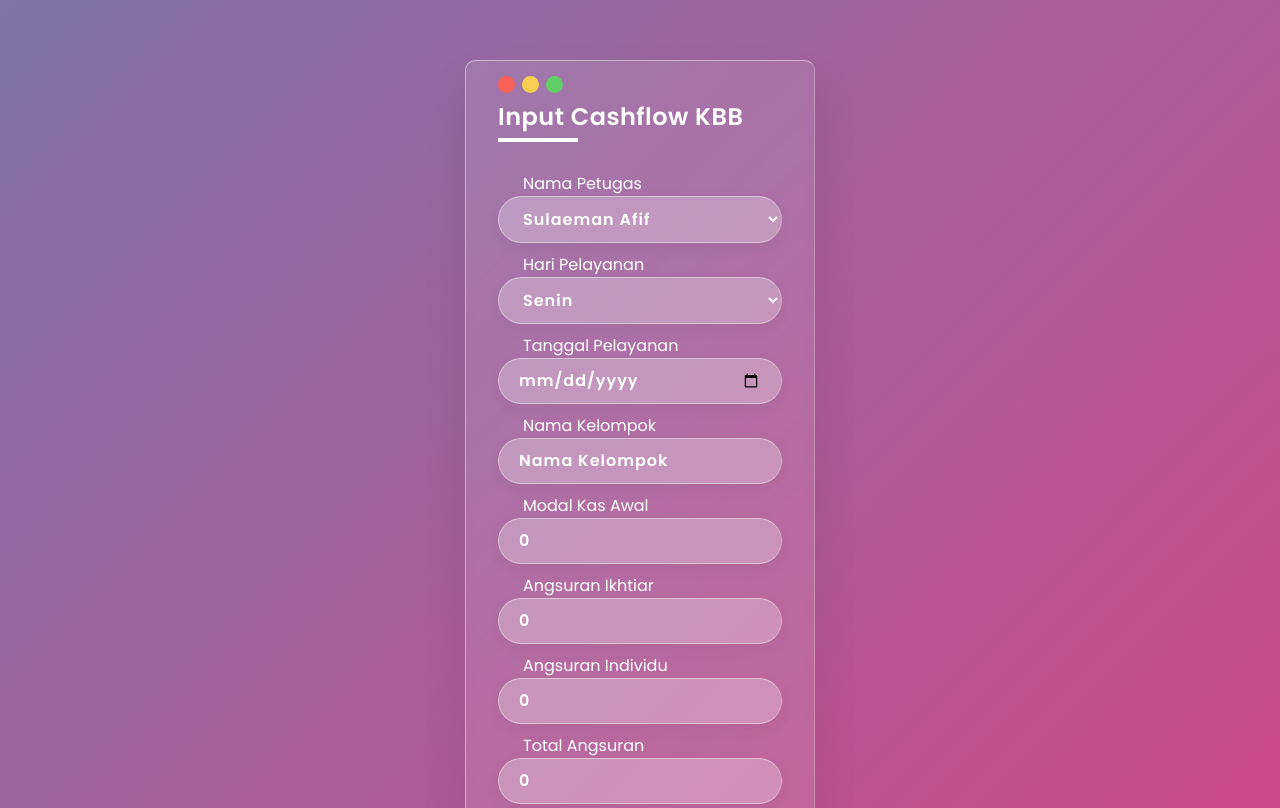
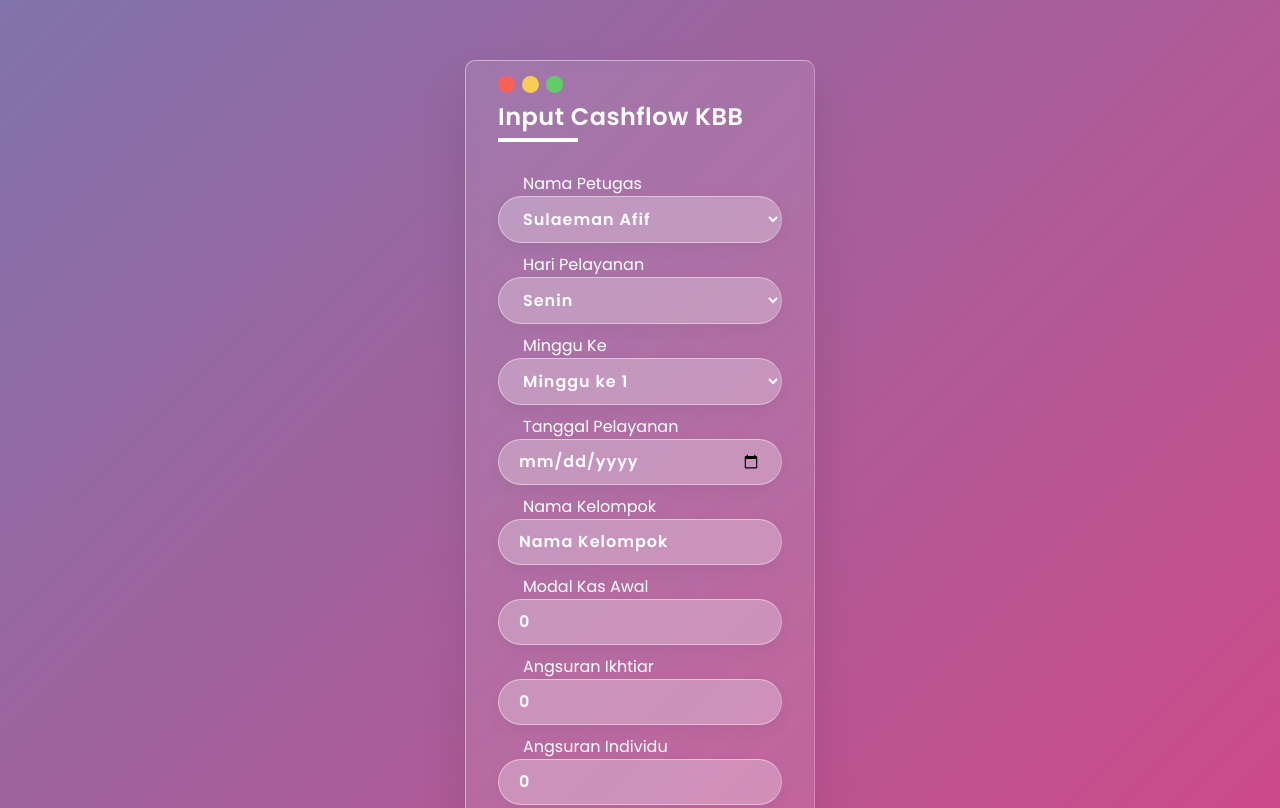
Before and after one commit to aripbudiman/UI.github.io, a plain HTML site: page index.html in a window 1280 px wide. Shown: the top 808 px of the page. Drawn offline with nearby package versions, Linux system fonts and the light colour scheme.

Commit message:
memindahkan input minggu ke di atas di bawah hari pelayanan

```diff
--- a/index.html
+++ b/index.html
@@ -44,6 +44,18 @@
                       <option value="Kamis">Kamis</option>
                 </select>
                 </div>
+
+                   <div class="inputBox">
+                  <label for="">Minggu Ke</label>
+                  <select name="keterangan" id="">
+                      <option value="Minggu ke 1">Minggu ke 1</option>
+                      <option value="Minggu ke 2">Minggu ke 2</option>
+                      <option value="Minggu ke 3">Minggu ke 3</option>
+                      <option value="Minggu ke 4">Minggu ke 4</option>
+                      <option value="Minggu ke 5">Minggu ke 5</option>
+                </select>
+                </div>
+
                 <div class="inputBox">
                   <label for="">Tanggal Pelayanan</label>
                   <input type="date" name="tpelayanan" placeholder="Tanggal Pelayanan">
@@ -148,8 +160,8 @@
                   <label for="">Registrasi Taber (PF)</label>
                 <input type="text" name="rtpf" placeholder="Registrasi Taber (PF)" readonly>
                 </div>
-                <div class="inputBox">
-                  <label for="">Hari Pelayanan</label>
+<!--                 <div class="inputBox">
+                  <label for="">Minggu Ke</label>
                   <select name="keterangan" id="">
                       <option value="Minggu ke 1">Minggu ke 1</option>
                       <option value="Minggu ke 2">Minggu ke 2</option>
@@ -157,7 +169,7 @@
                       <option value="Minggu ke 4">Minggu ke 4</option>
                       <option value="Minggu ke 5">Minggu ke 5</option>
                 </select>
-                </div>
+                </div> -->
                 <!-- <div class="inputBox">
                   <input type="submit" value="Simpan" class="btn-kirim">
                 </div> -->
```
